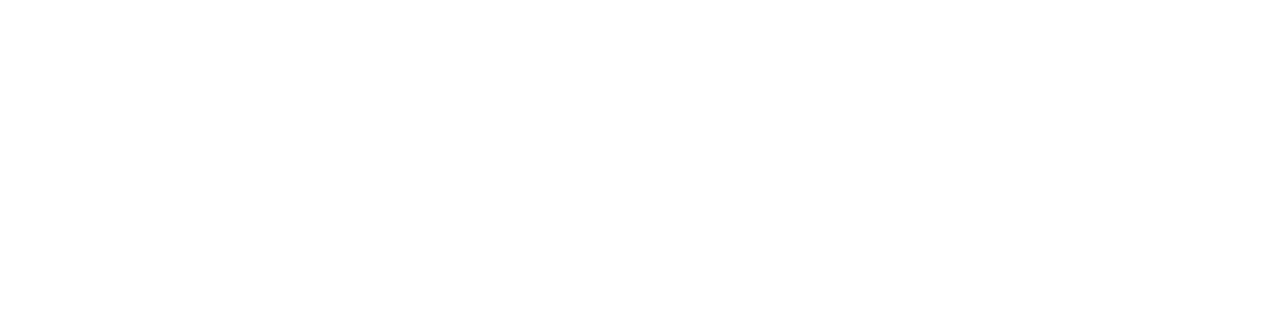
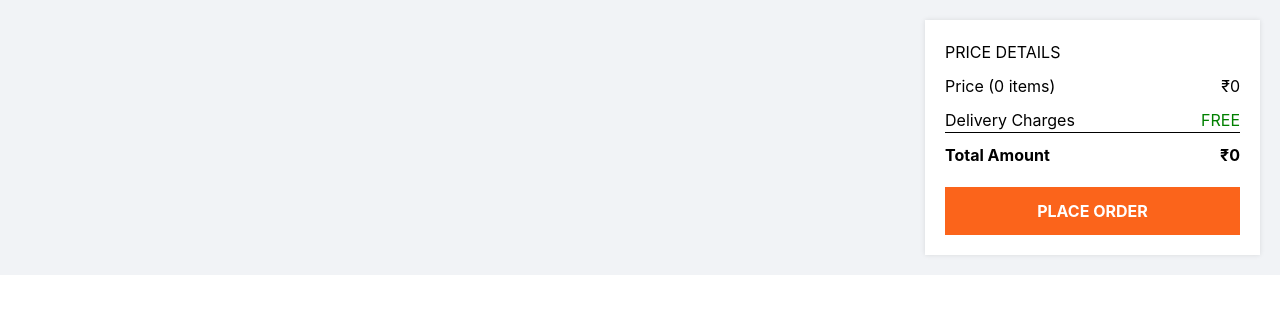
Before and after one commit to manishs72660-collab/g-cart, a React (Vite) app: page /checkout in a window 1280 px wide. Before the commit this address had no page. Shown: the top 314 px of the page. Built offline with nearby package versions, Linux system fonts and the light colour scheme.

Commit message:
add checkout page

```diff
--- a/package.json
+++ b/package.json
@@ -16,6 +16,7 @@
     "react": "^19.2.0",
     "react-dom": "^19.2.0",
     "react-icons": "^5.6.0",
+    "react-redux": "^9.2.0",
     "react-router": "^7.13.0",
     "tailwindcss": "^4.2.0"
   },
--- a/src/App.jsx
+++ b/src/App.jsx
@@ -9,9 +9,13 @@
 import Searchpage from './component/Searchpage';
 import Secondaryhome from './component/Secondaryhome';
 import Footerpage from './component/Footerpage';
+import {store} from "./Stored/Store"
+import {Provider} from "react-redux"
+import Checkout from './component/Checkout';
 function App() {
   return (
     <>
+    <Provider store={store}>
    <BrowserRouter>
     <Routes>
       <Route element={<Footerpage/>}>
@@ -23,10 +27,13 @@
       <Route path='/furniture' element={<Furniture/>}></Route>
       <Route path="/products/detail/:id" element={<Productdetail/>}></Route>
       <Route path="/search/product" element={<Searchpage/>}></Route>
+
       </Route>
       </Route>
+      <Route path="/checkout" element={<Checkout/>}></Route>
     </Routes>
    </BrowserRouter>
+   </Provider>
    {/* <Furniture/> */}
     </>
   )
--- /dev/null
+++ b/src/Stored/Cartsclicer.jsx
@@ -0,0 +1,34 @@
+import React from "react";
+import {createSlice} from "@reduxjs/toolkit"
+
+const cart = createSlice({
+    name: 'cartslice',
+    initialState: {
+        items:[],
+        count:0,
+    },
+    reducers:{
+       addItems: (state,action)=>{
+            state.items.push({...action.payload, quantity:1});
+            state.count++;
+       },
+       IncrementItems: (state,action)=>{
+         const element = state.items.find(item=> item.id===action.payload.id);
+         element.quantity+=1;
+         state.count++;
+       },
+       DecrementItems: (state,action)=>{
+        const element =  state.items.find(item=> item.id===action.payload.id);
+        if(element.quantity>1){
+            element.quantity-=1;
+        }
+        else{
+            state.items = state.items.filter(item=> item.id!=action.payload.id);
+        }
+        state.count--;
+       }
+    }
+})
+
+export const {addItems, IncrementItems, DecrementItems} = cart.actions;
+export default cart.reducer;
--- /dev/null
+++ b/src/Stored/Store.jsx
@@ -0,0 +1,8 @@
+import { configureStore } from "@reduxjs/toolkit";
+import Cardreducer from "./Cartsclicer"
+
+export const store = configureStore({
+    reducer:{
+        cartslice:Cardreducer,
+    }
+})
--- /dev/null
+++ b/src/component/Checkout.jsx
@@ -0,0 +1,207 @@
+import React from "react";
+import { useSelector } from "react-redux";
+import { useDispatch } from "react-redux";
+import { IncrementItems,DecrementItems,addItems } from "../Stored/Cartsclicer";
+function Checkout() {
+  const items = useSelector((state) => state.cartslice.items);
+
+  const dispatch=useDispatch();
+
+  function CheckoutCard({ checkoutdata }) {
+  function Decrement(){
+    dispatch(DecrementItems(checkoutdata))
+  }
+
+  function Increment(){
+    dispatch(IncrementItems(checkoutdata))
+  }
+    return (
+      <div style={styles.card}>
+
+        {/* Product Image */}
+        <div style={styles.imageBox}>
+          <img src={checkoutdata.thumbnail} alt={checkoutdata.title} style={styles.image} />
+
+          {/* Quantity Buttons */}
+          <div style={styles.quantityBox}>
+            <button style={styles.qbtn} onClick={()=>Decrement()} >-</button>
+            <span>{checkoutdata.quantity || 1}</span>
+            <button style={styles.qbtn} onClick={()=>Increment()}>+</button>
+          </div>
+        </div>
+
+        {/* Product Details */}
+        <div style={styles.details}>
+          <h3>{checkoutdata.title}</h3>
+          <p style={styles.category}>{checkoutdata.category}</p>
+
+          <div style={styles.priceBox}>
+            <span style={styles.price}>₹{checkoutdata.price}</span>
+            <span style={styles.oldPrice}>₹{checkoutdata.price + 500}</span>
+            <span style={styles.discount}>{checkoutdata.discountPercentage}% off</span>
+          </div>
+
+          <p style={styles.delivery}>Free Delivery</p>
+        </div>
+      </div>
+    );
+  }
+
+  const totalPrice = items.reduce(
+    (total, item) => total + item.price * (item.quantity || 1),
+    0
+  );
+
+  return (
+    <div style={styles.container}>
+
+      {/* Left Side Products */}
+      <div style={styles.left}>
+        {items.map((value, index) => (
+          <CheckoutCard key={index} checkoutdata={value} />
+        ))}
+      </div>
+
+      {/* Right Side Price Summary */}
+      <div style={styles.right}>
+        <h3>PRICE DETAILS</h3>
+
+        <div style={styles.priceRow}>
+          <span>Price ({items.length} items)</span>
+          <span>₹{totalPrice}</span>
+        </div>
+
+        <div style={styles.priceRow}>
+          <span>Delivery Charges</span>
+          <span style={{ color: "green" }}>FREE</span>
+        </div>
+
+        <hr />
+
+        <div style={styles.totalRow}>
+          <span>Total Amount</span>
+          <span>₹{totalPrice}</span>
+        </div>
+
+        <button style={styles.orderBtn}>PLACE ORDER</button>
+      </div>
+    </div>
+  );
+}
+
+const styles = {
+  container: {
+    display: "flex",
+    gap: "20px",
+    padding: "20px",
+    background: "#f1f3f6",
+  },
+
+  left: {
+    flex: 3,
+  },
+
+  right: {
+    flex: 1,
+    background: "white",
+    padding: "20px",
+    height: "fit-content",
+    boxShadow: "0 0 5px rgba(0,0,0,0.1)",
+  },
+
+  card: {
+    display: "flex",
+    background: "white",
+    padding: "15px",
+    marginBottom: "10px",
+    gap: "20px",
+  },
+
+  imageBox: {
+    width: "120px",
+    textAlign: "center",
+  },
+
+  image: {
+    width: "100px",
+    height: "100px",
+    objectFit: "contain",
+  },
+
+  quantityBox: {
+    marginTop: "10px",
+    display: "flex",
+    justifyContent: "center",
+    gap: "10px",
+    alignItems: "center",
+  },
+
+  qbtn: {
+    width: "30px",
+    height: "30px",
+    border: "1px solid #ccc",
+    background: "white",
+    cursor: "pointer",
+  },
+
+  details: {
+    flex: 1,
+  },
+
+  category: {
+    color: "gray",
+    fontSize: "14px",
+  },
+
+  priceBox: {
+    marginTop: "10px",
+    display: "flex",
+    gap: "10px",
+    alignItems: "center",
+  },
+
+  price: {
+    fontWeight: "bold",
+    fontSize: "18px",
+  },
+
+  oldPrice: {
+    textDecoration: "line-through",
+    color: "gray",
+  },
+
+  discount: {
+    color: "green",
+  },
+
+  delivery: {
+    color: "green",
+    marginTop: "5px",
+  },
+
+  priceRow: {
+    display: "flex",
+    justifyContent: "space-between",
+    marginTop: "10px",
+  },
+
+  totalRow: {
+    display: "flex",
+    justifyContent: "space-between",
+    fontWeight: "bold",
+    marginTop: "10px",
+  },
+
+  orderBtn: {
+    marginTop: "20px",
+    width: "100%",
+    padding: "12px",
+    background: "#fb641b",
+    color: "white",
+    border: "none",
+    fontWeight: "bold",
+    cursor: "pointer",
+  },
+};
+
+export default Checkout;
--- a/src/component/Header.jsx
+++ b/src/component/Header.jsx
@@ -3,8 +3,10 @@
 import {Link} from "react-router"
 import image from "../first.png"
 import image1 from "../second.png"
+import { useSelector } from "react-redux";
 
 export default function Header(){
+  const count=useSelector(state=>state.cartslice.count)
     return(
     <>
     <header className="bg-green-400">
@@ -43,16 +45,17 @@
       </button>
 
       {/* Cart */}
+      <Link to="/checkout">
       <button className="relative flex items-center space-x-2 p-2 rounded-full bg-white/40 backdrop-blur-md border border-white/30 hover:scale-105 transition duration-300 shadow-md">
         <ShoppingCart size={20} className="text-gray-800" />
         <span className="font-semibold text-gray-800">Cart</span>
 
         {/* Cart Badge */}
         <span className="absolute -top-2 -right-2 bg-gradient-to-r from-green-500 to-purple-600 text-white text-xs font-bold px-2 py-0.5 rounded-full shadow-md animate-pulse">
-          0
+          {count}
         </span>
       </button>
-
+      </Link>
     </div>
   </div>
 </div>
--- a/src/component/Products.jsx
+++ b/src/component/Products.jsx
@@ -3,6 +3,9 @@
 import Navbar from "./nav";
 import Rating from "./Rating";
 import ProductShimmer from "./ProductShimmer";
+import { useSelector } from "react-redux";
+import { useDispatch } from "react-redux";
+import { IncrementItems,DecrementItems,addItems } from "../Stored/Cartsclicer";
 function Productdetail(){
     let {id} = useParams();
     const[products,setproducts]=useState(null);
@@ -21,6 +24,11 @@
       <ProductShimmer/>
       </>
     )
+  }
+  const dispatch=useDispatch();
+  function Handleclick(){
+    setisadd(false);
+    dispatch(addItems(products))
   }
 return(
         <>
@@ -69,7 +77,7 @@
     </div>
     <div className="flex gap-4 pt-4">
       {
-        isadd?( <button className={`px-6 py-3  rounded-xl hover:bg-gray-800 transition-all duration-300 ${isadd?"bg-black text-white font-bold":"bg-black text-white font-bold"}`} onClick={()=>setisadd(false)}>add to cart
+        isadd?( <button className={`px-6 py-3  rounded-xl hover:bg-gray-800 transition-all duration-300 ${isadd?"bg-black text-white font-bold":"bg-black text-white font-bold"}`} onClick={()=>Handleclick()}>add to cart
       </button>):
       (<button className={`px-6 py-3  rounded-xl hover:bg-gray-800 transition-all duration-300 ${isadd?"bg-black text-white font-bold":"bg-black text-white font-bold"}`}>go to cart
       </button>)
--- a/src/component/nav.jsx
+++ b/src/component/nav.jsx
@@ -1,5 +1,6 @@
 import { useState } from "react";
 import {Link} from "react-router"
+import { useSelector } from "react-redux";
 import {
   Briefcase,
   Search,
@@ -12,6 +13,8 @@
 } from "lucide-react";
 
 export default function Navbar() {
+
+  const count=useSelector(state=>state.cartslice.count)
   return (
     <nav className="relative w-full bg-white shadow-sm px-6 md:px-12 py-3">
       <div className="flex items-center justify-between">
@@ -66,11 +69,13 @@
           </div>
 
           <div className="flex items-center gap-2 cursor-pointer hover:text-green-500 transition">
+            <Link to="/checkout">
             <ShoppingCart size={18} />
             Cart
             <span className="border border-gray-700 text-xs px-1.5 rounded">
-              0
+              {count}
             </span>
+            </Link>
           </div>
         </div>
       </div>
```
Also changed, not shown: 1 other file (tests, documents, lock files or other folders).
